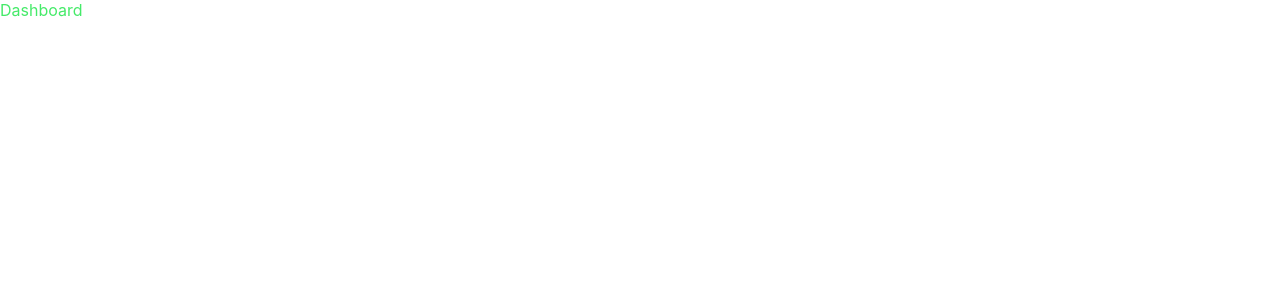
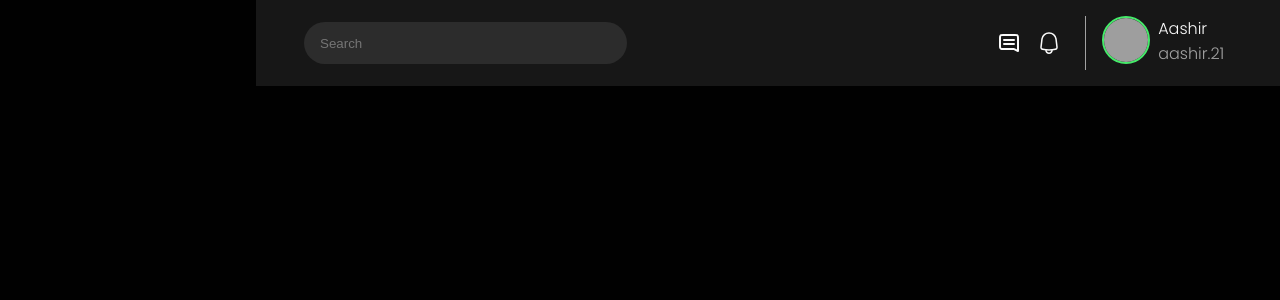
Before and after one commit to collge-app/admin-dashboard, a React (Create React App) app: page / in a window 1280 px wide. Shown: the top 300 px of the page. Built offline with nearby package versions, Linux system fonts and the light colour scheme; grey boxes are pictures that could not be loaded.

Commit message:
Updating navbar

```diff
--- a/src/App.css
+++ b/src/App.css
@@ -1,5 +1,9 @@
 .App {
   text-align: center;
+}
+
+body {
+  background-color: #010101;
 }
 
 .App-logo {
@@ -32,6 +36,7 @@
   from {
     transform: rotate(0deg);
   }
+
   to {
     transform: rotate(360deg);
   }
--- a/src/App.js
+++ b/src/App.js
@@ -1,6 +1,7 @@
 import './App.css';
 import { Route, Routes } from 'react-router-dom';
 import Dashboard from "./components/Home/Dashboard"
+import NavBar from './components/NavBar/NavBar';
 
 function App()
 {
--- a/src/components/Home/Dashboard.js
+++ b/src/components/Home/Dashboard.js
@@ -1,11 +1,14 @@
 import React from 'react'
 import "../../dist/css/Dashboard.css"
+import NavBar from "../NavBar/NavBar"
+
 
 function Dashboard()
 {
     return (
         <div className='container'>
-            <p>Dashboard</p>
+
+            <NavBar />
         </div>
     )
 }
--- /dev/null
+++ b/src/components/NavBar/NavBar.js
@@ -0,0 +1,33 @@
+import React from 'react'
+import "../../dist/css/NavBar.css"
+
+function NavBar()
+{
+    return (
+        <React.Fragment>
+            <div className='navbar-container'>
+                <div className='searchBar-container'>
+                    <input type='search' placeholder='Search' className='search-input'></input>
+                </div>
+
+                <div className='userInfo-container'>
+                    <div className='user-settings'>
+                        <svg viewBox="0 0 24 24" className='setting-icon' fill="none" xmlns="http://www.w3.org/2000/svg"><g id="SVGRepo_bgCarrier" stroke-width="0"></g><g id="SVGRepo_tracerCarrier" stroke-linecap="round" stroke-linejoin="round"></g><g id="SVGRepo_iconCarrier"> <path d="M7 9H17M7 13H17M21 20L17.6757 18.3378C17.4237 18.2118 17.2977 18.1488 17.1656 18.1044C17.0484 18.065 16.9277 18.0365 16.8052 18.0193C16.6672 18 16.5263 18 16.2446 18H6.2C5.07989 18 4.51984 18 4.09202 17.782C3.71569 17.5903 3.40973 17.2843 3.21799 16.908C3 16.4802 3 15.9201 3 14.8V7.2C3 6.07989 3 5.51984 3.21799 5.09202C3.40973 4.71569 3.71569 4.40973 4.09202 4.21799C4.51984 4 5.0799 4 6.2 4H17.8C18.9201 4 19.4802 4 19.908 4.21799C20.2843 4.40973 20.5903 4.71569 20.782 5.09202C21 5.51984 21 6.0799 21 7.2V20Z" stroke="#FAFAFA" stroke-width="2" stroke-linecap="round" stroke-linejoin="round"></path> </g></svg>
+                        <svg className='setting-icon' viewBox="0 0 24 24" fill="none" xmlns="http://www.w3.org/2000/svg"><g id="SVGRepo_bgCarrier" stroke-width="0"></g><g id="SVGRepo_tracerCarrier" stroke-linecap="round" stroke-linejoin="round"></g><g id="SVGRepo_iconCarrier"> <path d="M15 19.25C15 20.0456 14.6839 20.8087 14.1213 21.3713C13.5587 21.9339 12.7956 22.25 12 22.25C11.2044 22.25 10.4413 21.9339 9.87869 21.3713C9.31608 20.8087 9 20.0456 9 19.25" stroke="#FAFAFA" stroke-width="1.5" stroke-linecap="round" stroke-linejoin="round"></path> <path d="M5.58096 18.25C5.09151 18.1461 4.65878 17.8626 4.36813 17.4553C4.07748 17.048 3.95005 16.5466 4.01098 16.05L5.01098 7.93998C5.2663 6.27263 6.11508 4.75352 7.40121 3.66215C8.68734 2.57077 10.3243 1.98054 12.011 1.99998V1.99998C13.6977 1.98054 15.3346 2.57077 16.6207 3.66215C17.9069 4.75352 18.7557 6.27263 19.011 7.93998L20.011 16.05C20.0723 16.5452 19.9462 17.0454 19.6576 17.4525C19.369 17.8595 18.9386 18.144 18.451 18.25C14.2186 19.2445 9.81332 19.2445 5.58096 18.25V18.25Z" stroke="#FAFAFA" stroke-width="1.5" stroke-linecap="round" stroke-linejoin="round"></path> </g></svg>
+                    </div>
+                    <div className='user-info'>
+                        <div className='user-img-container'>
+                            <img className='profile-photo' src='https://images.unsplash.com/photo-1572372421973-dcbd21d537be?q=80&w=1931&auto=format&fit=crop&ixlib=rb-4.0.3&ixid=M3wxMjA3fDB8MHxwaG90by1wYWdlfHx8fGVufDB8fHx8fA%3D%3D' alt='user profile photo'></img>
+                        </div>
+                        <div className='user-names-container'>
+                            <h4>Aashir</h4>
+                            <p>aashir.21</p>
+                        </div>
+                    </div>
+                </div>
+            </div>
+        </React.Fragment>
+    )
+}
+
+export default NavBar
--- /dev/null
+++ b/src/scss/NavBar/NavBar.scss
@@ -0,0 +1,109 @@
+@import '../mixins';
+@import '../resets';
+@import '../variables';
+
+
+.navbar-container {
+
+    width: 80%;
+    height: 86px;
+    background-color: $black-accent;
+    padding: 16px 24px;
+    float: right;
+    @include flex("space-between", "center")
+}
+
+
+.searchBar-container {
+    width: 65%;
+    height: 100%;
+    padding: 0 24px;
+    // background-color: purple;
+    display: grid;
+    align-content: center;
+}
+
+.search-input {
+    height: 42px;
+    padding: 0 16px;
+    border-radius: 32px;
+    width: 55%;
+    border: none;
+    color: $white-tertiary;
+    background-color: $light-black;
+}
+
+.userInfo-container {
+    width: 35%;
+    height: 100%;
+    // background-color: green;
+    @include flex("space-between", "center");
+    padding: 0 24px;
+}
+
+.user-settings {
+    // @include flex("flex-end", "center");
+    // flex-direction: row;
+    display: flex;
+    align-items: "center";
+    justify-content: flex-end;
+    width: 50%;
+    height: 100%;
+    padding: 0 16px;
+}
+
+.icon-container {
+    height: 100%;
+    display: grid;
+    justify-content: center;
+    align-content: center;
+}
+
+.setting-icon {
+    height: 24px;
+    width: 24px;
+    align-self: center;
+    margin: 0 8px
+}
+
+
+.user-info {
+    @include flex("center", "space-around");
+    flex-direction: row;
+    width: 50%;
+    height: 100%;
+    float: right;
+}
+
+
+.profile-photo {
+    width: 48px;
+    height: 48px;
+    border-radius: 50%;
+    object-fit: cover;
+    border: 2px solid $green-secondary;
+}
+
+.user-info {
+    width: 50%;
+    border-left: 1px solid $white-accent;
+    padding: 0 16px;
+}
+
+.user-names-container {
+    margin: 0 8px;
+
+    h4 {
+        font-family: $font-primary;
+        font-weight: $font-regular-weight;
+        color: $white-tertiary;
+    }
+
+    p {
+        font-family: $font-primary;
+        font-weight: $font-regular-weight;
+        color: $white-accent;
+
+    }
+
+}
--- a/src/scss/_variables.scss
+++ b/src/scss/_variables.scss
@@ -7,6 +7,7 @@ $white-tertiary: #FAFAFA;
 $black-accent: #171717;
 $white-accent: #A2A2A2;
 $green-accent: #B6FCC5;
+$light-black: #2C2C2C;
 
 //FONT PROPS
 $font-primary: "Poppins", sans-serif;
```
Also changed, not shown: src/dist/css/NavBar.css (added).
